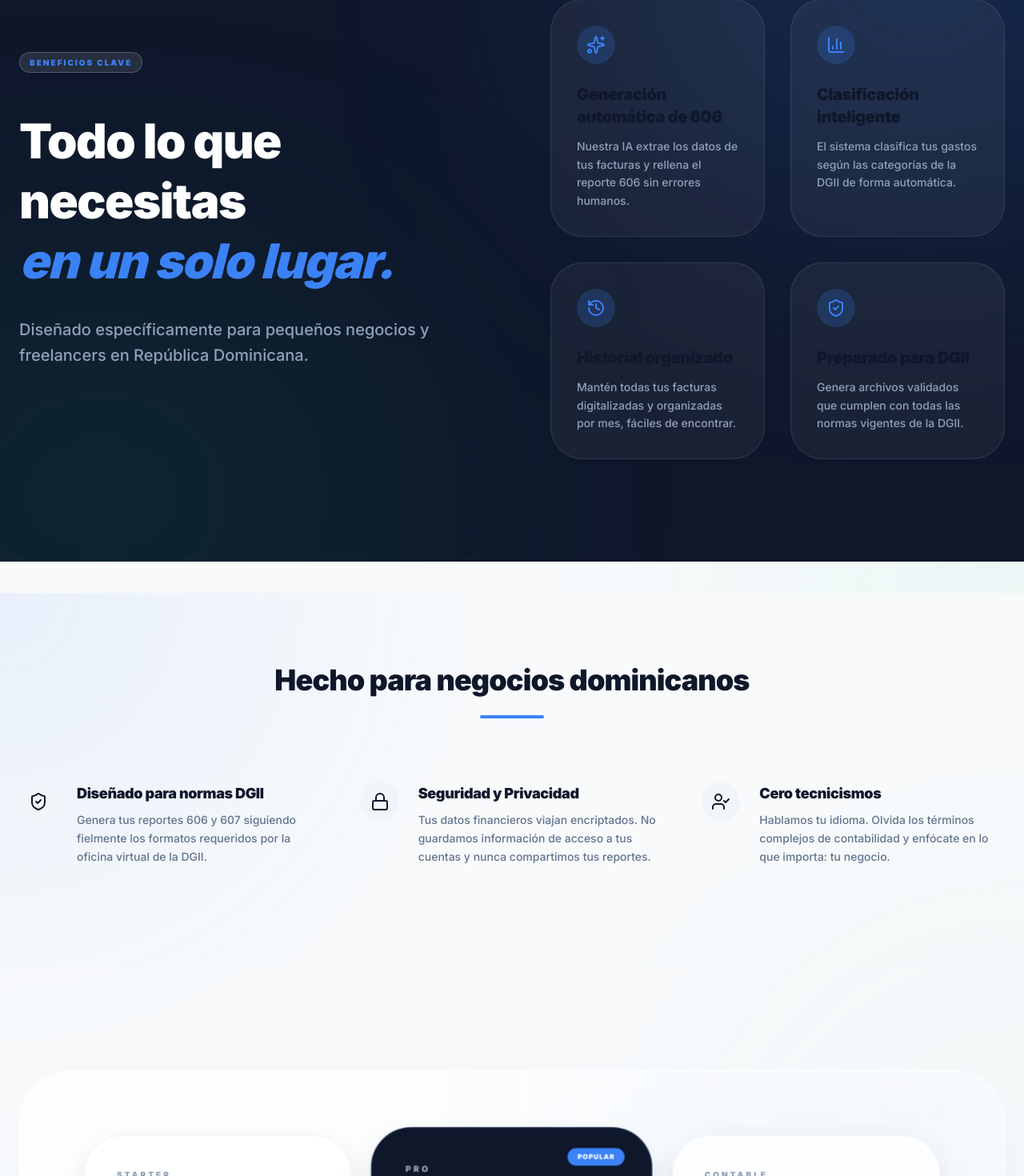
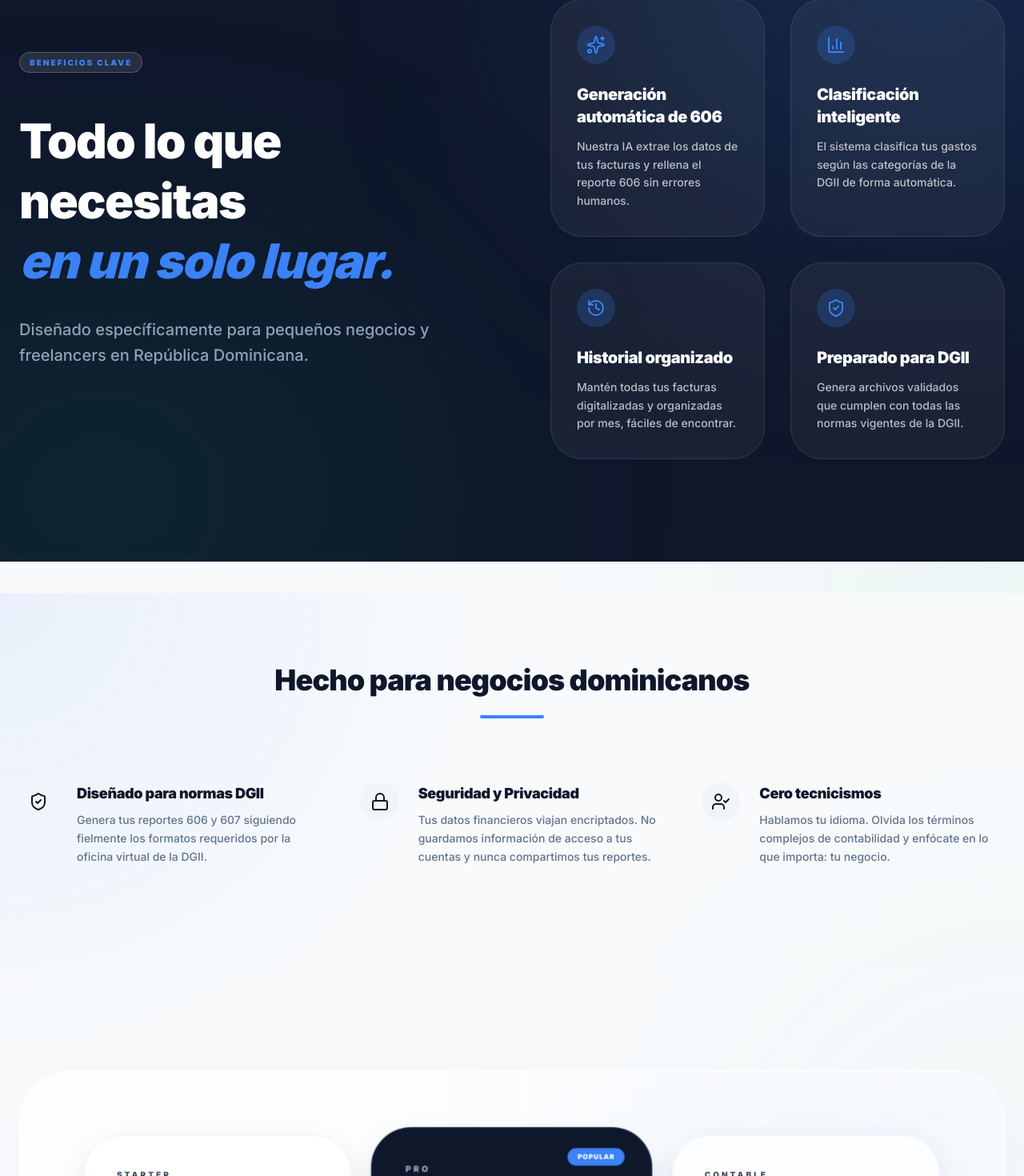
Before and after one commit to WaldoCust/cuentas-claras-rd, a Next.js app: page / in a window 1280 px wide. Shown: the part 3259-4729 px from the top of the page at 80% size. Built offline with nearby package versions, Linux system fonts and the light colour scheme; no server answers.

Commit message:
style: Final contrast fixes for card content

```diff
--- a/src/components/landing/Benefits.jsx
+++ b/src/components/landing/Benefits.jsx
@@ -72,8 +72,8 @@ export default function Benefits() {
                 <div className="w-12 h-12 rounded-2xl bg-primary/20 text-primary flex items-center justify-center mb-6">
                   <benefit.icon className="w-6 h-6" />
                 </div>
-                <h3 className="text-xl font-black mb-3">{benefit.title}</h3>
-                <p className="text-slate-400 text-sm leading-relaxed font-medium">
+                <h3 className="text-xl font-black mb-3" style={{ color: 'white' }}>{benefit.title}</h3>
+                <p className="text-sm leading-relaxed font-medium" style={{ color: 'rgba(255,255,255,0.7)' }}>
                   {benefit.description}
                 </p>
               </motion.div>
--- a/src/components/landing/PricingPreview.jsx
+++ b/src/components/landing/PricingPreview.jsx
@@ -13,7 +13,7 @@ export default function PricingPreview() {
             {/* Starter Plan */}
             <div className="glass-card bg-white/80 rounded-[3rem] p-10 border-slate-100 flex flex-col hover:border-primary/30 transition-all active:scale-[0.98]">
               <div className="space-y-4 mb-8">
-                 <p className="text-[10px] uppercase font-black tracking-[0.3em] text-slate-400">Starter</p>
+                 <p className="text-[10px] uppercase font-black tracking-[0.3em]" style={{ color: '#475569' }}>Starter</p>
                  <div className="flex flex-col">
                     <h3 className="text-4xl font-black italic text-slate-900">RD$ 0</h3>
                     <p className="text-[10px] text-slate-400 font-bold uppercase tracking-widest mt-1">Gratis Siempre</p>
@@ -56,7 +56,7 @@ export default function PricingPreview() {
             {/* Contable Plan */}
             <div className="glass-card bg-white/80 rounded-[3rem] p-10 border-slate-100 flex flex-col hover:border-primary/30 transition-all active:scale-[0.98]">
               <div className="space-y-4 mb-8">
-                 <p className="text-[10px] uppercase font-black tracking-[0.3em] text-slate-400">Contable</p>
+                 <p className="text-[10px] uppercase font-black tracking-[0.3em]" style={{ color: '#475569' }}>Contable</p>
                  <div className="flex flex-col">
                     <h3 className="text-4xl font-black italic text-slate-900">RD$ 2,000</h3>
                     <p className="text-[10px] text-slate-400 font-bold uppercase tracking-widest mt-1">Por Mes</p>
```
